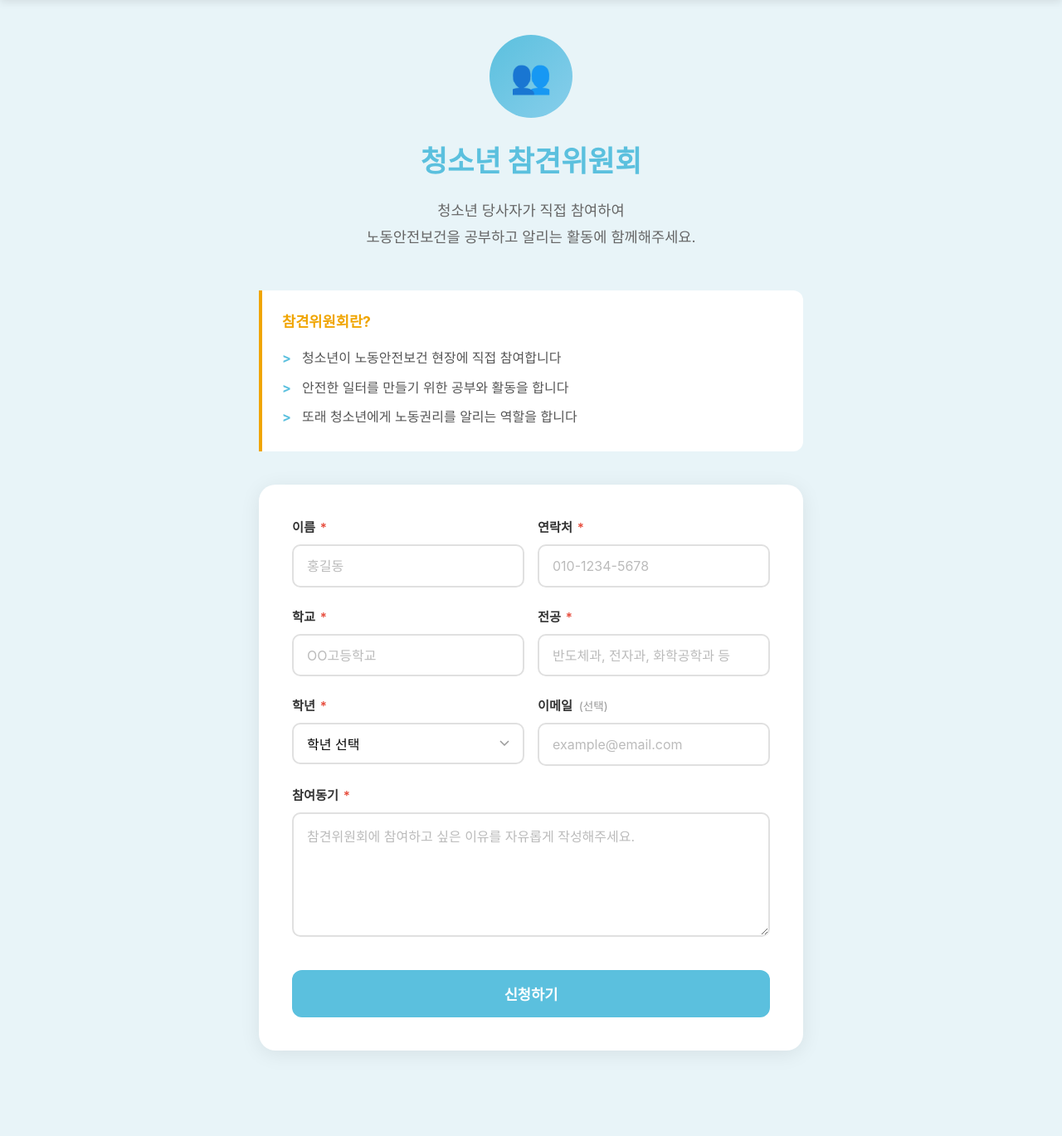
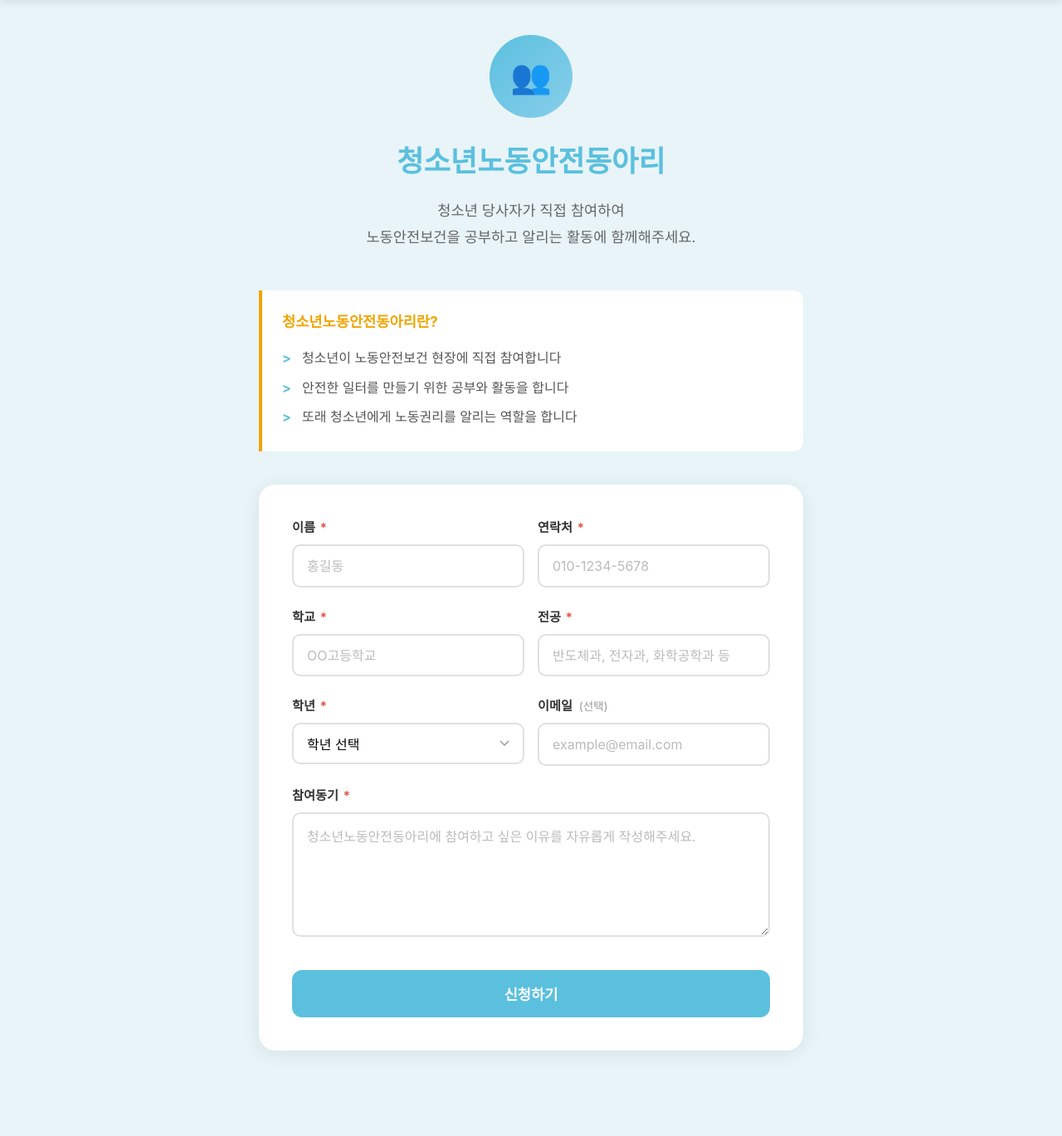
Before and after one commit to DrunkenZealnut/younglabor, a PHP site: page /younglabor/committee in a window 1280 px wide. Shown: the part 70-1439 px from the top of the page at 83% size. Run offline with PHP 8.4, Linux system fonts and the light colour scheme; some web fonts are replaced.

Commit message:
rename: 청소년 참견위원회 → 청소년노동안전동아리
사업명 변경에 따라 사이트 전체 한국어 텍스트 수정:
- 메인 페이지, 신청 페이지, API, 이메일 템플릿

Co-Authored-By: Claude Opus 4.6 <noreply@anthropic.com>

```diff
--- a/api/committee.php
+++ b/api/committee.php
@@ -1,6 +1,6 @@
 <?php
 /**
- * 청소년 참견위원회 신청 API
+ * 청소년 청소년노동안전동아리 신청 API
  */
 require_once __DIR__ . '/../config.php';
 require_once __DIR__ . '/../includes/Database.php';
@@ -122,7 +122,7 @@ try {
     if ($toEmail) {
         $mailer = new Mailer();
         if ($mailer->isConfigured()) {
-            $subject = "[{$site['name']}] 참견위원회 신청 - {$safeName}";
+            $subject = "[{$site['name']}] 청소년노동안전동아리 신청 - {$safeName}";
             $body = Mailer::buildCommitteeEmailBody(
                 htmlspecialchars($safeName, ENT_QUOTES, 'UTF-8'),
                 htmlspecialchars($safeSchool, ENT_QUOTES, 'UTF-8'),
@@ -142,7 +142,7 @@ try {
 
     echo json_encode([
         'success' => true,
-        'message' => '참견위원회 신청이 완료되었습니다! 검토 후 연락드리겠습니다.',
+        'message' => '청소년노동안전동아리 신청이 완료되었습니다! 검토 후 연락드리겠습니다.',
     ]);
 
 } catch (\Throwable $e) {
--- a/committee/index.php
+++ b/committee/index.php
@@ -6,8 +6,8 @@ require_once __DIR__ . '/../config.php';
 <head>
     <meta charset="UTF-8">
     <meta name="viewport" content="width=device-width, initial-scale=1.0">
-    <meta name="description" content="청소년 참견위원회 신청 - <?php echo htmlspecialchars($site['name']); ?>">
-    <title>청소년 참견위원회 신청 - <?php echo htmlspecialchars($site['name']); ?></title>
+    <meta name="description" content="청소년노동안전동아리 신청 - <?php echo htmlspecialchars($site['name']); ?>">
+    <title>청소년노동안전동아리 신청 - <?php echo htmlspecialchars($site['name']); ?></title>
     <base href="<?php echo htmlspecialchars($site['base_url']); ?>/">
     <link rel="stylesheet" href="https://cdn.jsdelivr.net/gh/orioncactus/pretendard/dist/web/static/pretendard.css">
     <style>
@@ -342,7 +342,7 @@ require_once __DIR__ . '/../config.php';
         <!-- Hero -->
         <div class="page-hero">
             <div class="page-hero-icon">👥</div>
-            <h1 class="page-title">청소년 참견위원회</h1>
+            <h1 class="page-title">청소년노동안전동아리</h1>
             <p class="page-desc">
                 청소년 당사자가 직접 참여하여<br>
                 노동안전보건을 공부하고 알리는 활동에 함께해주세요.
@@ -351,7 +351,7 @@ require_once __DIR__ . '/../config.php';
 
         <!-- Info -->
         <div class="info-box">
-            <h3>참견위원회란?</h3>
+            <h3>청소년노동안전동아리란?</h3>
             <ul>
                 <li>청소년이 노동안전보건 현장에 직접 참여합니다</li>
                 <li>안전한 일터를 만들기 위한 공부와 활동을 합니다</li>
@@ -402,7 +402,7 @@ require_once __DIR__ . '/../config.php';
 
                 <div class="form-group">
                     <label for="motivation">참여동기 <span class="required">*</span></label>
-                    <textarea id="motivation" name="motivation" placeholder="참견위원회에 참여하고 싶은 이유를 자유롭게 작성해주세요." required maxlength="2000"></textarea>
+                    <textarea id="motivation" name="motivation" placeholder="청소년노동안전동아리에 참여하고 싶은 이유를 자유롭게 작성해주세요." required maxlength="2000"></textarea>
                 </div>
 
                 <button type="submit" class="btn-submit" id="submitBtn">신청하기</button>
--- a/includes/Mailer.php
+++ b/includes/Mailer.php
@@ -245,7 +245,7 @@ HTML;
     }
 
     /**
-     * HTML 이메일 본문 생성 (참견위원회 신청용)
+     * HTML 이메일 본문 생성 (청소년노동안전동아리 신청용)
      */
     public static function buildCommitteeEmailBody(string $name, string $school, string $grade, string $major, string $phone, string $email, string $motivation): string
     {
@@ -276,7 +276,7 @@ HTML;
 <body>
     <div class="container">
         <div class="header">
-            <h2 style="margin: 0;">청소년 참견위원회 신청</h2>
+            <h2 style="margin: 0;">청소년 청소년노동안전동아리 신청</h2>
         </div>
         <div class="content">
             <div class="row">
@@ -315,7 +315,7 @@ HTML;
             </div>
         </div>
         <div class="footer">
-            이 메일은 {$siteName} 웹사이트 참견위원회 신청 폼에서 발송되었습니다.
+            이 메일은 {$siteName} 웹사이트 청소년노동안전동아리 신청 폼에서 발송되었습니다.
         </div>
     </div>
 </body>
--- a/index.php
+++ b/index.php
@@ -592,7 +592,7 @@ require_once __DIR__ . '/config.php';
 
                 <a href="<?php echo url('committee'); ?>" class="service-card clickable fade-in">
                     <div class="service-icon">👥</div>
-                    <h3 class="service-title">청소년 참견위원회</h3>
+                    <h3 class="service-title">청소년노동안전동아리</h3>
                     <p class="service-desc">
                         청소년 당사자가 직접 참여합니다<br>
                         노동안전보건을 공부하고 알리는 활동
```
